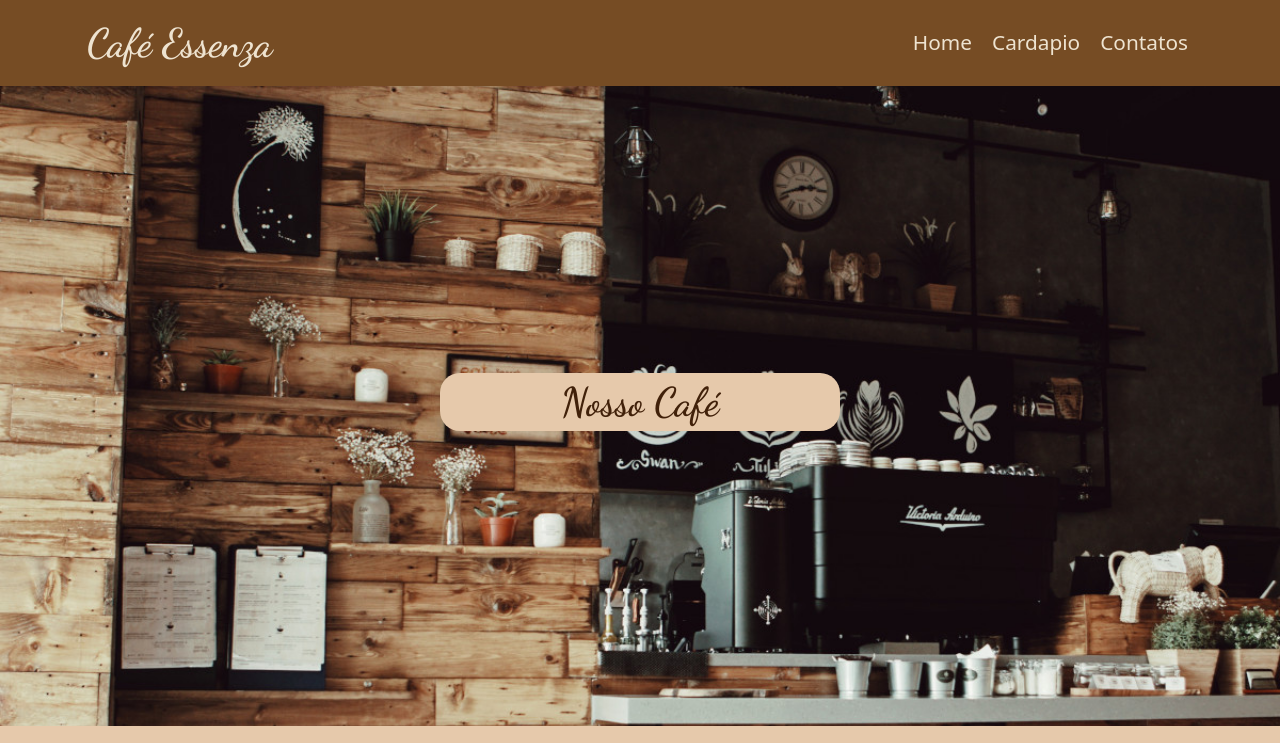
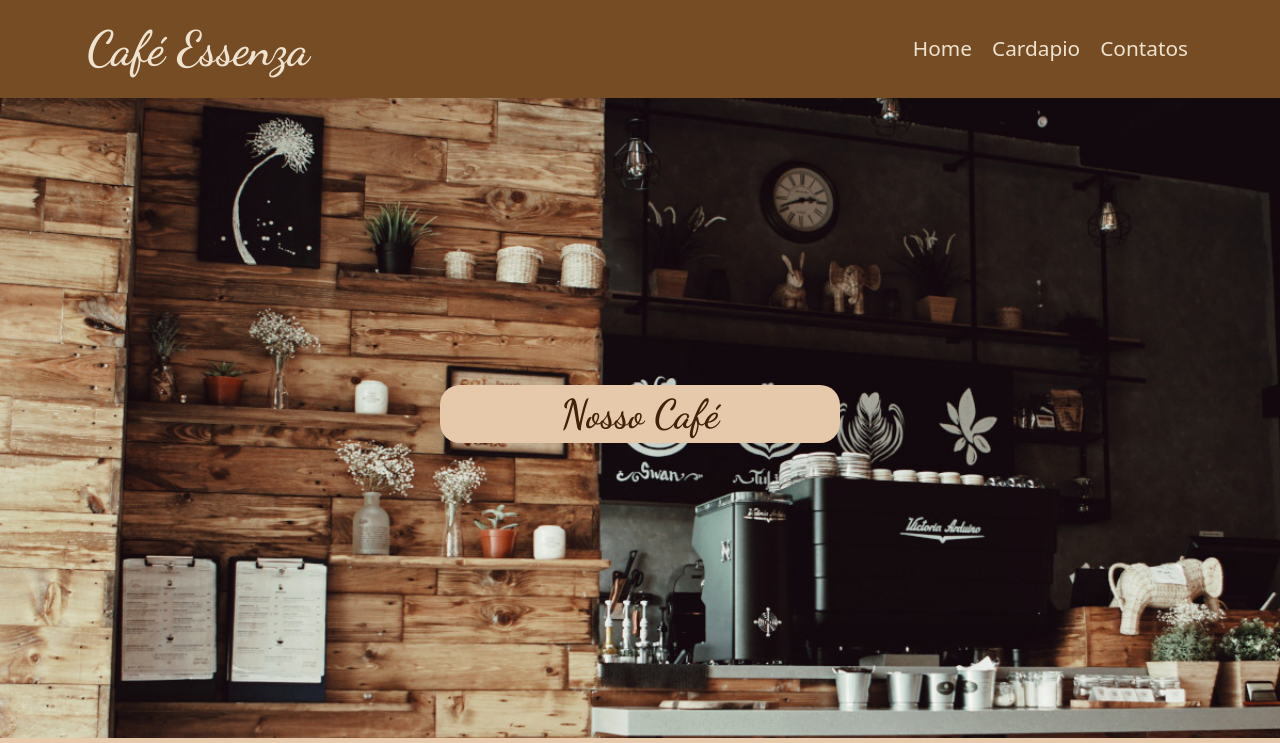
Before and after one commit to Victor-Louback/Cafeteria, a plain HTML site: page index.html in a window 1280 px wide. Shown: the top 743 px of the page. Drawn offline with nearby package versions, Linux system fonts and the light colour scheme.

Commit message:
Update style.css

```diff
--- a/style.css
+++ b/style.css
@@ -28,7 +28,7 @@ body {
 
 .nav-logo {
     color: var(--cor-6);
-    font-size: 2.5em;
+    font-size: 3em;
     font-family: 'Dancing Script', cursive;
     text-decoration: none;
     padding: 5px;
@@ -43,6 +43,7 @@ body {
 
 .nav-links li a:hover {
     color: var(--cor-1);
+    transition: .5s;
 }
 
 .parallax {
```
